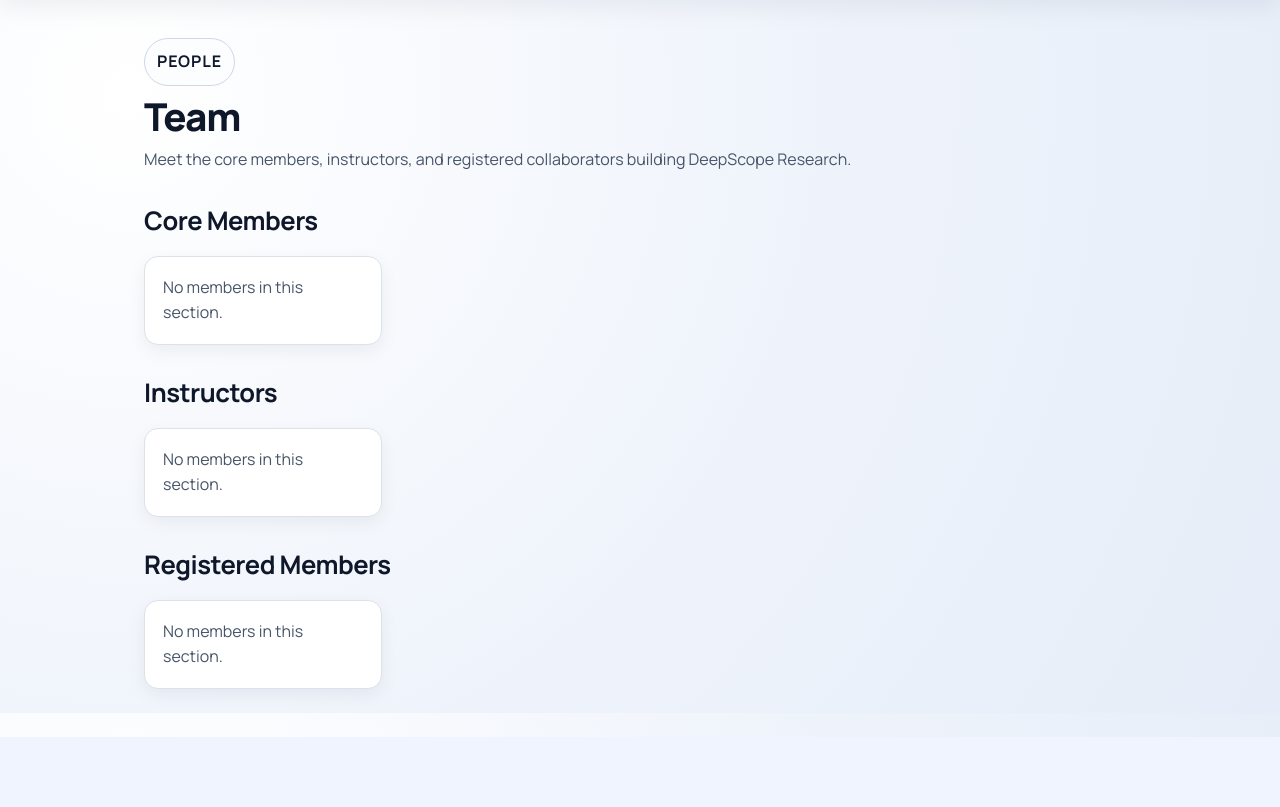
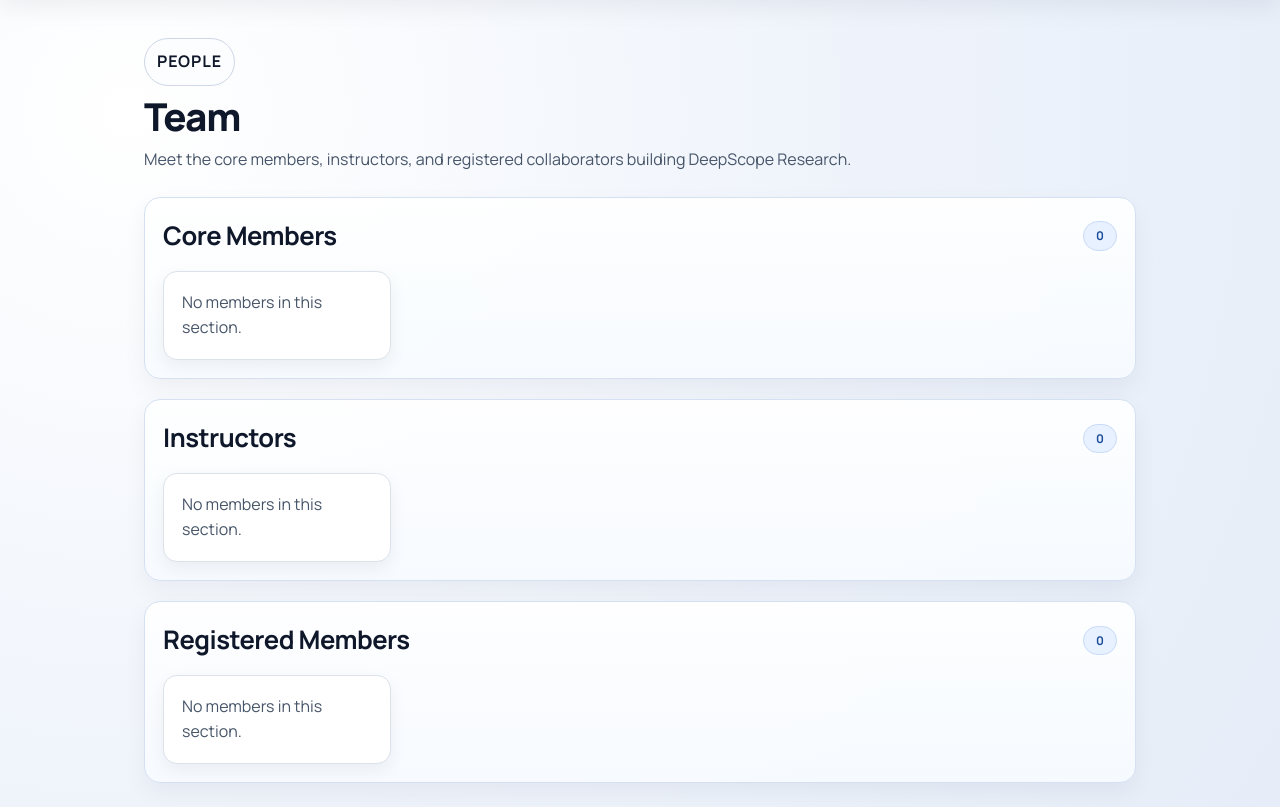
Before and after one commit to hijbullahx/dscoperesearch, a Django app: page /team/ in a window 1280 px wide. Shown: the part 63-870 px from the top of the page. Before the commit the page ends 800 px from the top, so only its background shows below. Run offline with Django 5.2, Linux system fonts and the light colour scheme.

Commit message:
Add section panels for core members, instructors, and registered members with badges for member counts

```diff
--- a/static/web/styles.css
+++ b/static/web/styles.css
@@ -370,6 +370,41 @@ button.btn-danger {
   letter-spacing: -0.02em;
 }
 
+.section-panel {
+  margin-top: 20px;
+  padding: 18px;
+  border: 1px solid #d5e1f2;
+  border-radius: 16px;
+  background: linear-gradient(180deg, rgba(255, 255, 255, 0.92) 0%, rgba(247, 251, 255, 0.92) 100%);
+  box-shadow: 0 10px 24px rgba(15, 23, 42, 0.05);
+}
+
+.section-head {
+  display: flex;
+  align-items: center;
+  justify-content: space-between;
+  gap: 10px;
+  margin-bottom: 14px;
+}
+
+.section-panel .section-title {
+  margin: 0;
+}
+
+.section-badge {
+  display: inline-flex;
+  align-items: center;
+  justify-content: center;
+  min-width: 34px;
+  padding: 4px 9px;
+  border-radius: 999px;
+  background: #e8f1ff;
+  border: 1px solid #c8daf7;
+  color: #1c4d98;
+  font-size: 12px;
+  font-weight: 700;
+}
+
 .member p {
   margin: 12px 0 4px;
 }
--- a/templates/web/team.html
+++ b/templates/web/team.html
@@ -7,7 +7,11 @@
   <p class="hero-subtitle">Meet the core members, instructors, and registered collaborators building DeepScope Research.</p>
 </section>
 
+<section class="section-panel">
+  <div class="section-head">
     <h2 class="section-title">Core Members</h2>
+    <span class="section-badge">{{ core_members|length }}</span>
+  </div>
   <div class="member-list">
     {% for member in core_members %}
       <div class="member">
@@ -24,8 +28,13 @@
       <div class="card muted">No members in this section.</div>
     {% endfor %}
   </div>
+</section>
 
+<section class="section-panel">
+  <div class="section-head">
     <h2 class="section-title">Instructors</h2>
+    <span class="section-badge">{{ instructors|length }}</span>
+  </div>
   <div class="member-list">
     {% for member in instructors %}
       <div class="member">
@@ -42,8 +51,13 @@
       <div class="card muted">No members in this section.</div>
     {% endfor %}
   </div>
+</section>
 
+<section class="section-panel">
+  <div class="section-head">
     <h2 class="section-title">Registered Members</h2>
+    <span class="section-badge">{{ registered_members|length }}</span>
+  </div>
   <div class="member-list">
     {% for member in registered_members %}
       <div class="member">
@@ -60,4 +74,5 @@
       <div class="card muted">No members in this section.</div>
     {% endfor %}
   </div>
+</section>
 {% endblock %}
```
Lines whose indentation alone changed are shown as unchanged.
